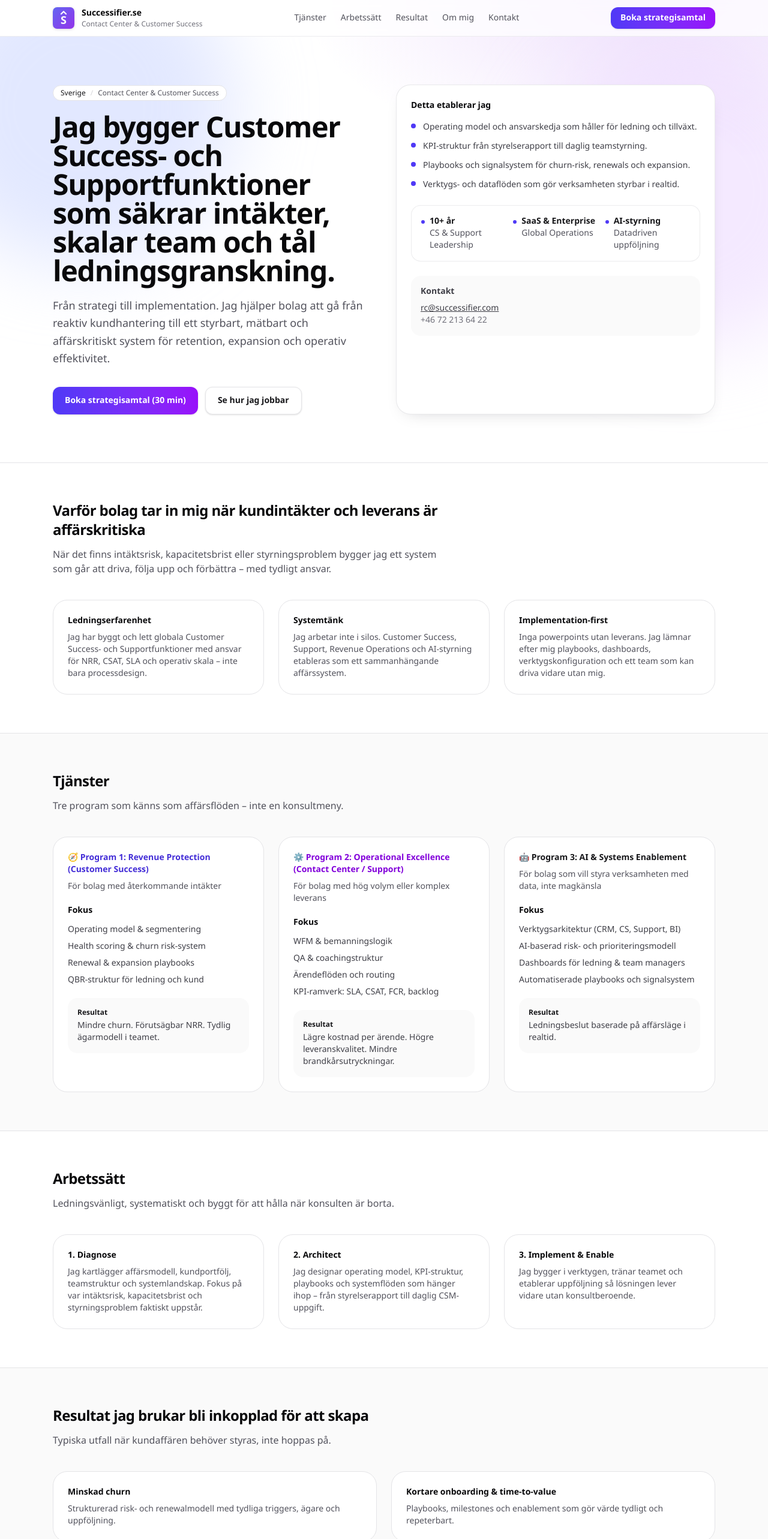
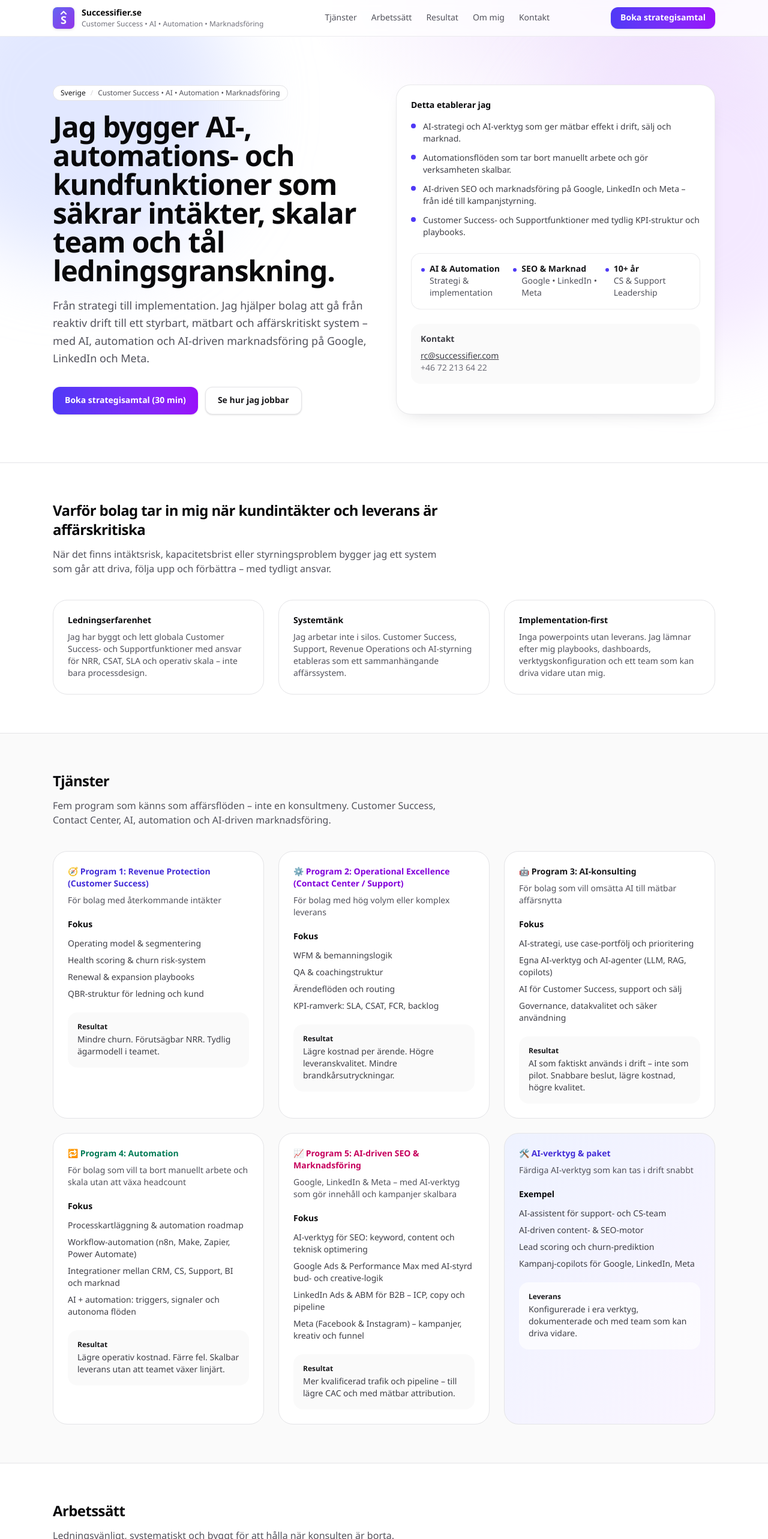
Before and after one commit to rickardcollander-ops/successifier-se, a Next.js app: page / in a window 1280 px wide. Shown: the top 2566 px of the page at 60% size. Built offline with nearby package versions, Linux system fonts and the light colour scheme.

Commit message:
Add AI consulting, automation and AI-driven marketing services
Expand offering beyond Customer Success/Contact Center to include AI
consulting, automation, and AI-driven SEO/marketing on Google, LinkedIn
and Meta. Updates header, hero, services grid, results and SEO metadata.

```diff
--- a/src/app/layout.tsx
+++ b/src/app/layout.tsx
@@ -13,16 +13,30 @@ const geistMono = Geist_Mono({
 });
 
 export const metadata: Metadata = {
-  title: "Successifier.se — Konsult inom Contact Center & Customer Success",
-  description: "Svensk konsultverksamhet inom Contact Center och Customer Success. Struktur, processer och AI-stöd som ger bättre kundupplevelse, lägre churn och högre effektivitet.",
+  title: "Successifier.se — Konsult inom Customer Success, AI, Automation & AI-driven Marknadsföring",
+  description: "Svensk konsultverksamhet inom Customer Success, Contact Center, AI och automation. Vi bygger AI-verktyg och driver SEO och marknadsföring med AI på Google, LinkedIn och Meta – för lägre churn, högre effektivitet och mätbar tillväxt.",
+  keywords: [
+    "AI-konsult",
+    "AI konsulting",
+    "Automation",
+    "Customer Success",
+    "Contact Center",
+    "AI-marknadsföring",
+    "SEO med AI",
+    "Google Ads",
+    "LinkedIn Ads",
+    "Meta Ads",
+    "AI-verktyg",
+    "Sverige",
+  ],
   metadataBase: new URL("https://successifier.se"),
   icons: {
     icon: [{ url: "/logo.svg", type: "image/svg+xml" }],
     shortcut: ["/logo.svg"],
   },
   openGraph: {
-    title: "Successifier.se — Konsult inom Contact Center & Customer Success",
-    description: "Svensk konsultverksamhet inom Contact Center och Customer Success. Struktur, processer och AI-stöd som ger bättre kundupplevelse, lägre churn och högre effektivitet.",
+    title: "Successifier.se — Customer Success, AI, Automation & AI-driven Marknadsföring",
+    description: "Konsulting och verktyg inom AI, automation, SEO och marknadsföring på Google, LinkedIn och Meta – samt Customer Success och Contact Center.",
     url: "https://successifier.se",
     siteName: "Successifier.se",
     locale: "sv_SE",
@@ -30,8 +44,8 @@ export const metadata: Metadata = {
   },
   twitter: {
     card: "summary_large_image",
-    title: "Successifier.se — Konsult inom Contact Center & Customer Success",
-    description: "Svensk konsultverksamhet inom Contact Center och Customer Success.",
+    title: "Successifier.se — Customer Success, AI, Automation & AI-driven Marknadsföring",
+    description: "Konsulting och verktyg inom AI, automation, SEO och AI-driven marknadsföring på Google, LinkedIn och Meta.",
   },
 };
 
--- a/src/app/page.tsx
+++ b/src/app/page.tsx
@@ -18,7 +18,7 @@ export default function Home() {
             />
             <div className="leading-tight">
               <div className="text-sm font-semibold">Successifier.se</div>
-              <div className="text-xs text-zinc-500">Contact Center & Customer Success</div>
+              <div className="text-xs text-zinc-500">Customer Success • AI • Automation • Marknadsföring</div>
             </div>
           </div>
           <nav className="hidden items-center gap-6 text-sm text-zinc-600 md:flex">
@@ -51,13 +51,13 @@ export default function Home() {
               <div className="inline-flex items-center gap-2 rounded-full border border-zinc-200 bg-white px-3 py-1 text-xs text-zinc-600">
                 <span className="font-medium text-zinc-900">Sverige</span>
                 <span className="text-zinc-300">/</span>
-                <span>Contact Center & Customer Success</span>
+                <span>Customer Success • AI • Automation • Marknadsföring</span>
               </div>
               <h1 className="mt-5 text-4xl font-semibold tracking-tight sm:text-5xl">
-                Jag bygger Customer Success- och Supportfunktioner som säkrar intäkter, skalar team och tål ledningsgranskning.
+                Jag bygger AI-, automations- och kundfunktioner som säkrar intäkter, skalar team och tål ledningsgranskning.
               </h1>
               <p className="mt-5 text-lg leading-relaxed text-zinc-600">
-                Från strategi till implementation. Jag hjälper bolag att gå från reaktiv kundhantering till ett styrbart, mätbart och affärskritiskt system för retention, expansion och operativ effektivitet.
+                Från strategi till implementation. Jag hjälper bolag att gå från reaktiv drift till ett styrbart, mätbart och affärskritiskt system – med AI, automation och AI-driven marknadsföring på Google, LinkedIn och Meta.
               </p>
 
               <div className="mt-8 flex flex-col gap-3 sm:flex-row">
@@ -82,19 +82,19 @@ export default function Home() {
               <ul className="mt-4 space-y-3 text-sm text-zinc-700">
                 <li className="flex gap-3">
                   <span className="mt-1 h-2 w-2 flex-shrink-0 rounded-full bg-indigo-600" />
-                  Operating model och ansvarskedja som håller för ledning och tillväxt.
+                  AI-strategi och AI-verktyg som ger mätbar effekt i drift, sälj och marknad.
                 </li>
                 <li className="flex gap-3">
                   <span className="mt-1 h-2 w-2 flex-shrink-0 rounded-full bg-indigo-600" />
-                  KPI-struktur från styrelserapport till daglig teamstyrning.
+                  Automationsflöden som tar bort manuellt arbete och gör verksamheten skalbar.
                 </li>
                 <li className="flex gap-3">
                   <span className="mt-1 h-2 w-2 flex-shrink-0 rounded-full bg-indigo-600" />
-                  Playbooks och signalsystem för churn-risk, renewals och expansion.
+                  AI-driven SEO och marknadsföring på Google, LinkedIn och Meta – från idé till kampanjstyrning.
                 </li>
                 <li className="flex gap-3">
                   <span className="mt-1 h-2 w-2 flex-shrink-0 rounded-full bg-indigo-600" />
-                  Verktygs- och dataflöden som gör verksamheten styrbar i realtid.
+                  Customer Success- och Supportfunktioner med tydlig KPI-struktur och playbooks.
                 </li>
               </ul>
 
@@ -102,22 +102,22 @@ export default function Home() {
                 <div className="flex items-start gap-2">
                   <span className="mt-2 h-1.5 w-1.5 flex-shrink-0 rounded-full bg-indigo-600" />
                   <div className="text-sm text-zinc-600">
-                    <div className="font-semibold text-zinc-900">10+ år</div>
-                    <div>CS & Support Leadership</div>
+                    <div className="font-semibold text-zinc-900">AI & Automation</div>
+                    <div>Strategi & implementation</div>
                   </div>
                 </div>
                 <div className="flex items-start gap-2">
                   <span className="mt-2 h-1.5 w-1.5 flex-shrink-0 rounded-full bg-indigo-600" />
                   <div className="text-sm text-zinc-600">
-                    <div className="font-semibold text-zinc-900">SaaS & Enterprise</div>
-                    <div>Global Operations</div>
+                    <div className="font-semibold text-zinc-900">SEO & Marknad</div>
+                    <div>Google • LinkedIn • Meta</div>
                   </div>
                 </div>
                 <div className="flex items-start gap-2">
                   <span className="mt-2 h-1.5 w-1.5 flex-shrink-0 rounded-full bg-indigo-600" />
                   <div className="text-sm text-zinc-600">
-                    <div className="font-semibold text-zinc-900">AI-styrning</div>
-                    <div>Datadriven uppföljning</div>
+                    <div className="font-semibold text-zinc-900">10+ år</div>
+                    <div>CS & Support Leadership</div>
                   </div>
                 </div>
               </div>
@@ -169,11 +169,11 @@ export default function Home() {
             <div className="max-w-2xl">
               <h2 className="text-2xl font-semibold tracking-tight">Tjänster</h2>
               <p className="mt-3 text-zinc-600">
-                Tre program som känns som affärsflöden – inte en konsultmeny.
+                Fem program som känns som affärsflöden – inte en konsultmeny. Customer Success, Contact Center, AI, automation och AI-driven marknadsföring.
               </p>
             </div>
 
-            <div className="mt-10 grid gap-6 md:grid-cols-3">
+            <div className="mt-10 grid gap-6 md:grid-cols-2 lg:grid-cols-3">
               <div className="rounded-3xl border border-zinc-200 bg-white p-6">
                 <div className="text-sm font-semibold text-indigo-700">🧭 Program 1: Revenue Protection (Customer Success)</div>
                 <p className="mt-2 text-sm text-zinc-600">För bolag med återkommande intäkter</p>
@@ -207,18 +207,66 @@ export default function Home() {
               </div>
 
               <div className="rounded-3xl border border-zinc-200 bg-white p-6">
-                <div className="text-sm font-semibold text-zinc-900">🤖 Program 3: AI & Systems Enablement</div>
-                <p className="mt-2 text-sm text-zinc-600">För bolag som vill styra verksamheten med data, inte magkänsla</p>
+                <div className="text-sm font-semibold text-zinc-900">🤖 Program 3: AI-konsulting</div>
+                <p className="mt-2 text-sm text-zinc-600">För bolag som vill omsätta AI till mätbar affärsnytta</p>
                 <div className="mt-5 text-sm font-semibold">Fokus</div>
                 <ul className="mt-3 space-y-2 text-sm text-zinc-700">
-                  <li>Verktygsarkitektur (CRM, CS, Support, BI)</li>
-                  <li>AI-baserad risk- och prioriteringsmodell</li>
-                  <li>Dashboards för ledning & team managers</li>
-                  <li>Automatiserade playbooks och signalsystem</li>
+                  <li>AI-strategi, use case-portfölj och prioritering</li>
+                  <li>Egna AI-verktyg och AI-agenter (LLM, RAG, copilots)</li>
+                  <li>AI för Customer Success, support och sälj</li>
+                  <li>Governance, datakvalitet och säker användning</li>
                 </ul>
                 <div className="mt-5 rounded-2xl bg-zinc-50 p-4">
                   <div className="text-xs font-semibold text-zinc-900">Resultat</div>
-                  <div className="mt-1 text-sm text-zinc-700">Ledningsbeslut baserade på affärsläge i realtid.</div>
+                  <div className="mt-1 text-sm text-zinc-700">AI som faktiskt används i drift – inte som pilot. Snabbare beslut, lägre kostnad, högre kvalitet.</div>
+                </div>
+              </div>
+
+              <div className="rounded-3xl border border-zinc-200 bg-white p-6">
+                <div className="text-sm font-semibold text-emerald-700">🔁 Program 4: Automation</div>
+                <p className="mt-2 text-sm text-zinc-600">För bolag som vill ta bort manuellt arbete och skala utan att växa headcount</p>
+                <div className="mt-5 text-sm font-semibold">Fokus</div>
+                <ul className="mt-3 space-y-2 text-sm text-zinc-700">
+                  <li>Processkartläggning & automation roadmap</li>
+                  <li>Workflow-automation (n8n, Make, Zapier, Power Automate)</li>
+                  <li>Integrationer mellan CRM, CS, Support, BI och marknad</li>
+                  <li>AI + automation: triggers, signaler och autonoma flöden</li>
+                </ul>
+                <div className="mt-5 rounded-2xl bg-zinc-50 p-4">
+                  <div className="text-xs font-semibold text-zinc-900">Resultat</div>
+                  <div className="mt-1 text-sm text-zinc-700">Lägre operativ kostnad. Färre fel. Skalbar leverans utan att teamet växer linjärt.</div>
+                </div>
+              </div>
+
+              <div className="rounded-3xl border border-zinc-200 bg-white p-6">
+                <div className="text-sm font-semibold text-pink-700">📈 Program 5: AI-driven SEO & Marknadsföring</div>
+                <p className="mt-2 text-sm text-zinc-600">Google, LinkedIn & Meta – med AI-verktyg som gör innehåll och kampanjer skalbara</p>
+                <div className="mt-5 text-sm font-semibold">Fokus</div>
+                <ul className="mt-3 space-y-2 text-sm text-zinc-700">
+                  <li>AI-verktyg för SEO: keyword, content och teknisk optimering</li>
+                  <li>Google Ads & Performance Max med AI-styrd bud- och creative-logik</li>
+                  <li>LinkedIn Ads & ABM för B2B – ICP, copy och pipeline</li>
+                  <li>Meta (Facebook & Instagram) – kampanjer, kreativ och funnel</li>
+                </ul>
+                <div className="mt-5 rounded-2xl bg-zinc-50 p-4">
+                  <div className="text-xs font-semibold text-zinc-900">Resultat</div>
+                  <div className="mt-1 text-sm text-zinc-700">Mer kvalificerad trafik och pipeline – till lägre CAC och med mätbar attribution.</div>
+                </div>
+              </div>
+
+              <div className="rounded-3xl border border-zinc-200 bg-gradient-to-br from-indigo-50 to-purple-50 p-6">
+                <div className="text-sm font-semibold text-indigo-700">🛠️ AI-verktyg & paket</div>
+                <p className="mt-2 text-sm text-zinc-600">Färdiga AI-verktyg som kan tas i drift snabbt</p>
+                <div className="mt-5 text-sm font-semibold">Exempel</div>
+                <ul className="mt-3 space-y-2 text-sm text-zinc-700">
+                  <li>AI-assistent för support- och CS-team</li>
+                  <li>AI-driven content- & SEO-motor</li>
+                  <li>Lead scoring och churn-prediktion</li>
+                  <li>Kampanj-copilots för Google, LinkedIn, Meta</li>
+                </ul>
+                <div className="mt-5 rounded-2xl bg-white/70 p-4">
+                  <div className="text-xs font-semibold text-zinc-900">Leverans</div>
+                  <div className="mt-1 text-sm text-zinc-700">Konfigurerade i era verktyg, dokumenterade och med team som kan driva vidare.</div>
                 </div>
               </div>
             </div>
@@ -264,12 +312,20 @@ export default function Home() {
                 <p className="mt-2 text-sm text-zinc-600">Playbooks, milestones och enablement som gör värde tydligt och repeterbart.</p>
               </div>
               <div className="rounded-3xl border border-zinc-200 bg-white p-6">
+                <div className="text-sm font-semibold">AI och automation i drift</div>
+                <p className="mt-2 text-sm text-zinc-600">Konkreta AI-verktyg och automationsflöden som tar bort manuellt arbete och frigör kapacitet.</p>
+              </div>
+              <div className="rounded-3xl border border-zinc-200 bg-white p-6">
+                <div className="text-sm font-semibold">Mer pipeline från Google, LinkedIn & Meta</div>
+                <p className="mt-2 text-sm text-zinc-600">AI-driven SEO och kampanjstyrning som ger mer kvalificerad trafik till lägre CAC.</p>
+              </div>
+              <div className="rounded-3xl border border-zinc-200 bg-white p-6">
                 <div className="text-sm font-semibold">Högre CSAT och leveransprecision</div>
                 <p className="mt-2 text-sm text-zinc-600">QA, coaching och operativ styrning som minskar brandkårsutryckningar.</p>
               </div>
               <div className="rounded-3xl border border-zinc-200 bg-white p-6">
                 <div className="text-sm font-semibold">Tydligare ledningsrapportering</div>
-                <p className="mt-2 text-sm text-zinc-600">NRR, kundportfölj och intäktsrisk i ett format som håller för ledning och styrelse.</p>
+                <p className="mt-2 text-sm text-zinc-600">NRR, kundportfölj, kampanj-ROI och intäktsrisk i ett format som håller för ledning och styrelse.</p>
               </div>
             </div>
           </div>
```
